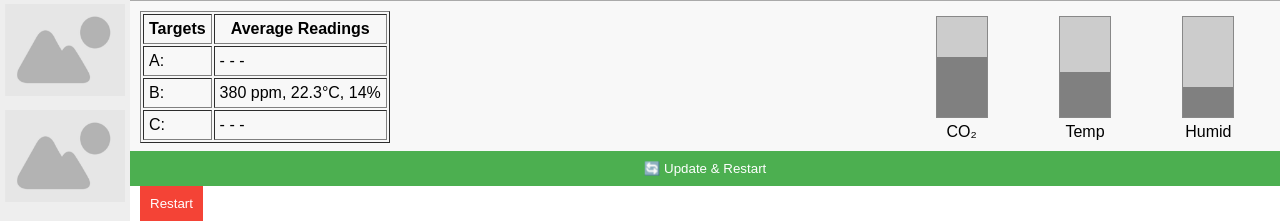
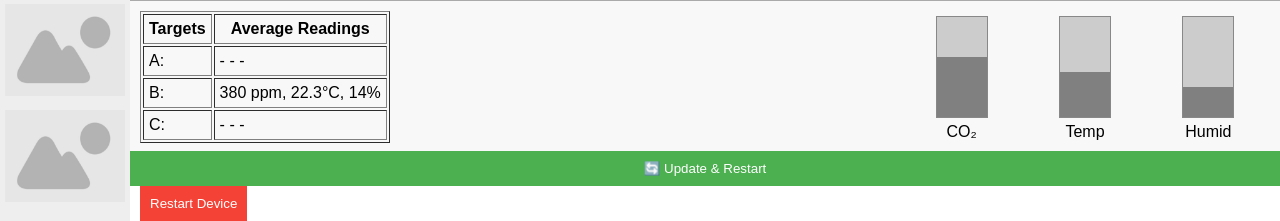
Before and after one commit to Virologyst/Arachnid-Payload-System, a Flask app: page / in a window 1280 px wide. Shown: the part 845-1066 px from the top of the page. Run offline with Flask 3, Linux system fonts and the light colour scheme.

Commit message:
Loading Screen

```diff
--- a/templates/dashboard.html
+++ b/templates/dashboard.html
@@ -89,6 +89,7 @@ document.getElementById("updateBtn").addEventListener("click", function() {
             <button id="updateBtn" style="background: #4CAF50; color: white; padding: 10px; border: none; cursor: pointer;">
                 🔄 Update & Restart
             </button>
+
             <div id="loading" style="display:none; margin-top: 10px;">
                 <img src="/static/loading.gif" alt="Loading..." style="width: 50px;">
                 <p>Updating... please wait</p>
@@ -96,9 +97,10 @@ document.getElementById("updateBtn").addEventListener("click", function() {
 
             <form action="/restart" method="POST" style="display:inline; margin-left:10px;">
                 <button type="submit" style="background: #f44336; color: white; padding: 10px; border: none; cursor: pointer;">
-                    Restart
+                    Restart Device
                 </button>
             </form>
+
         </div>
     </main>
 </body>
```
